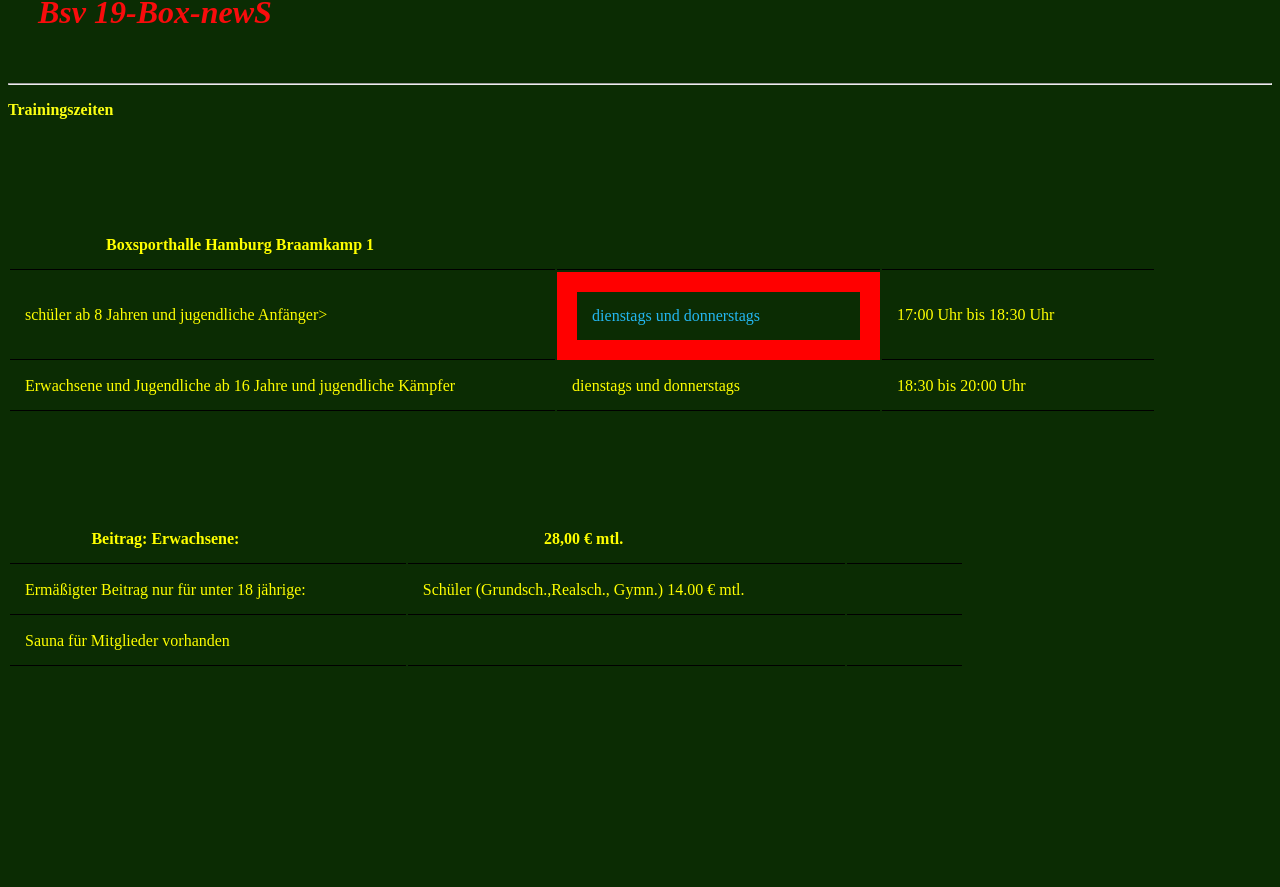
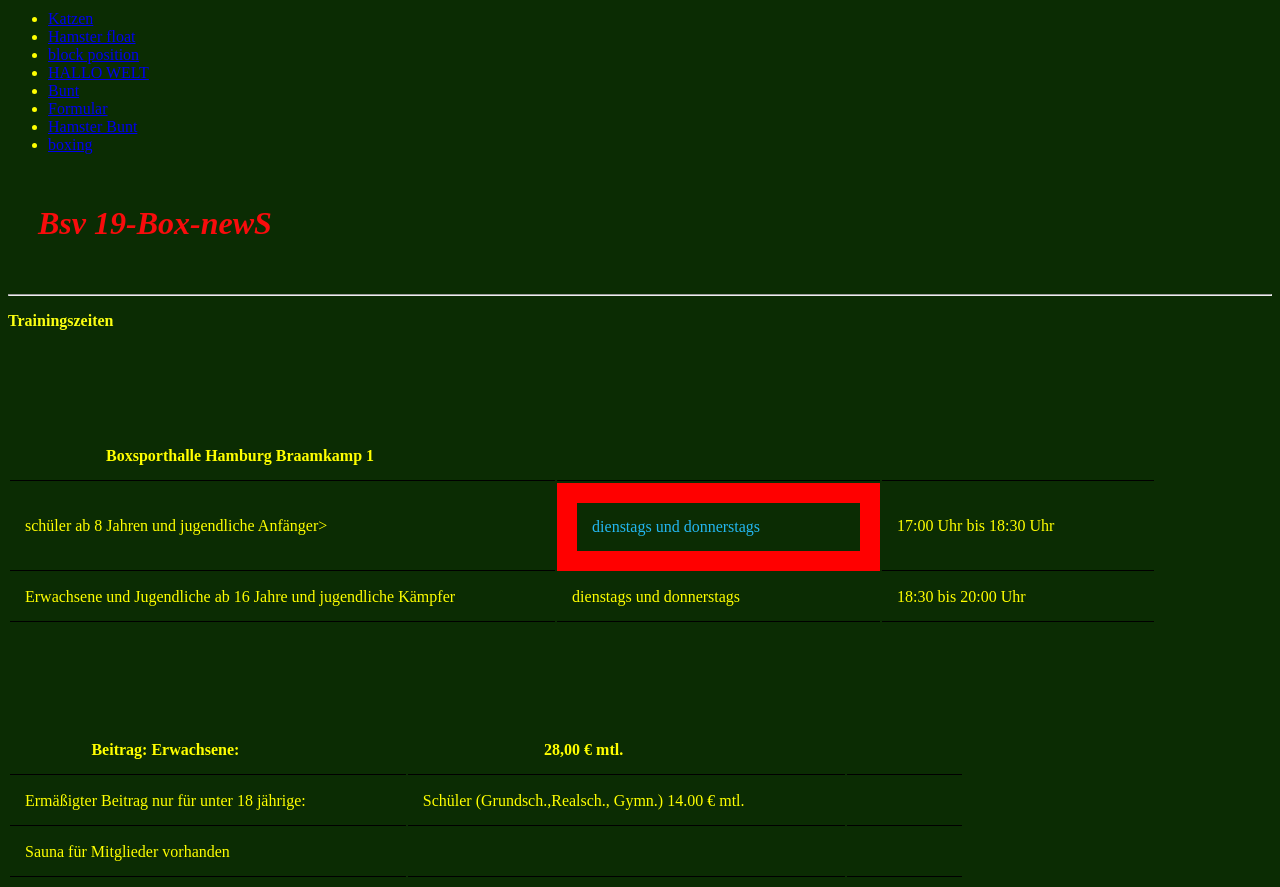
Before and after one commit to abbygayl28/abbygayl28.github.io, a plain HTML site: page aufgabe7/style.html in a window 1280 px wide. Shown: the part 57-944 px from the top of the page. Before the commit the page ends 800 px from the top, so only its background shows below. Drawn offline with Linux system fonts and the light colour scheme.

Commit message:
Füge Boxing hinzu nochmal

```diff
--- a/aufgabe7/style.html
+++ b/aufgabe7/style.html
@@ -7,6 +7,21 @@
     <link rel= "stylesheet" type= "text/css" href="style.css" />
 </head>
 <body>
+
+  <nav>
+    <h1>Navigation</h1>
+    <ul>
+       <li><a href="/">Katzen</a></li>
+       <li><a href="https://abbygayl28.github.io/aufgabe9/float.html">Hamster float</a></li>
+       <li><a href="https://abbygayl28.github.io/aufgabe9/aufgabe10/aufgabe11/position2.html">block position</a></li>
+       <li><a href="https://abbygayl28.github.io/box.html">HALLO WELT</a></li>
+       <li><a href="https://abbygayl28.github.io/form.html">Bunt</a></li>
+       <li><a href="https://abbygayl28.github.io/form2.html">Formular</a></li>
+       <li><a href="https://abbygayl28.github.io/aufgabe1/index.html">Hamster Bunt</a></li>
+       <li><a href="https://abbygayl28.github.io/aufgabe7/style.html">boxing</a></li>
+
+   </ul>
+ </nav>
 
 
 
```
Also changed, not shown: aufgabe1/index.html (+2 -0 lines), aufgabe9/aufgabe10/aufgabe11/position2.html (+2 -0 lines), aufgabe9/float.html (+3 -1 lines), box.html (+2 -0 lines), form.html (+2 -0 lines), form2.html (+2 -0 lines), index.html (+2 -0 lines).
